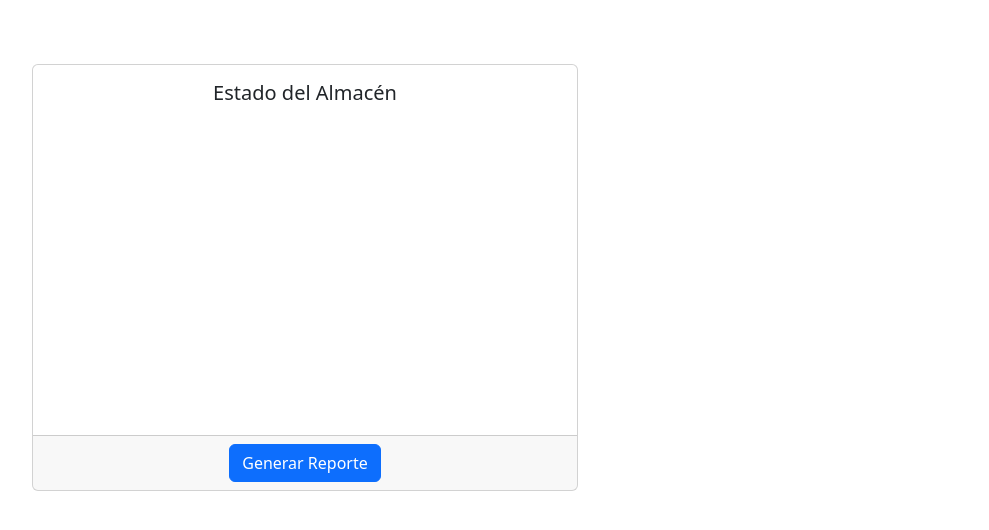
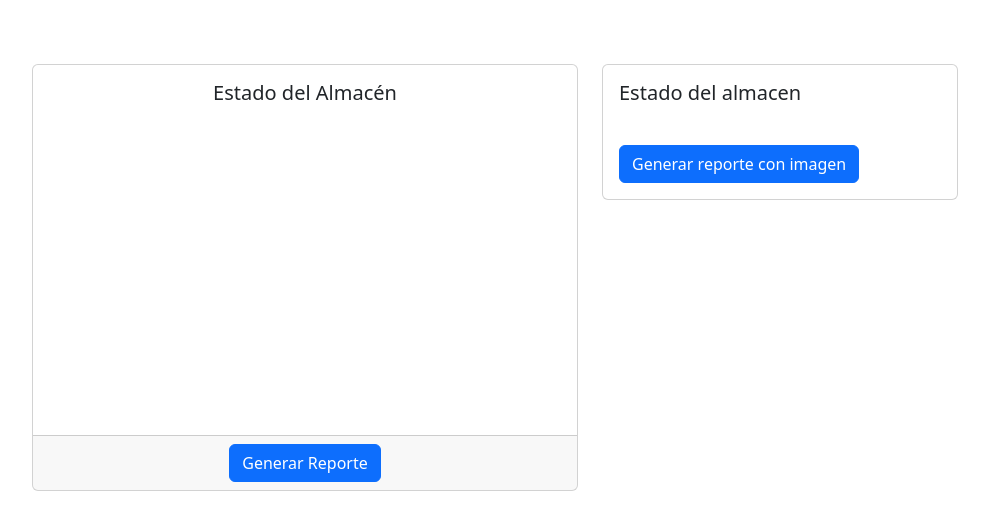
Before and after one commit to Crisvargasmz/Pagina-WEB-VD, a React (Create React App) app in the folder frontend-vd/: page /Estadistica in a window 1280 px wide. Shown: the top 530 px of the page, without its empty margins (50-1039 px from the left). Built offline with nearby package versions, Linux system fonts and the light colour scheme; no server answers.

Commit message:
guardar graficos de estadisticas

```diff
--- a/frontend-vd/src/pages/Estadistica.js
+++ b/frontend-vd/src/pages/Estadistica.js
@@ -1,10 +1,10 @@
 import { useState, useEffect } from 'react';
 import jsPDF from 'jspdf';
 import 'jspdf-autotable';  // Importa 'jspdf-autotable'
-
 import Header from '../components/Header';
 import Chart from 'chart.js/auto';
 import { Container, Row, Col, Card, Button } from 'react-bootstrap';
+import html2canvas from 'html2canvas';
 
 function Estadisticas({ rol }) {
   const [compras, setCompras] = useState([]);
@@ -85,6 +85,30 @@ function Estadisticas({ rol }) {
       .catch((error) => console.error('Error al obtener los detalles de compra:', error));
   };
 
+    // Definición de la función generarReporteAlmacenImg como una función asíncrona
+const generarReporteAlmacenImg = async () => {
+  try {
+    // Utiliza html2canvas para capturar el contenido del elemento con el ID 'myChart' y obtener un objeto canvas
+    const canvas = await html2canvas(document.getElementById('myChart'));
+    // Crea un nuevo objeto jsPDF para trabajar con documentos PDF
+    const pdf = new jsPDF();
+    // Convierte el objeto canvas a una URL de datos en formato PNG
+    const imgData = canvas.toDataURL('image/png');
+    // Añade un texto al documento PDF
+    pdf.text("Reporte de Estado de Almacén", 20, 10);
+    // Añade la imagen capturada del gráfico al documento PDF, con ajustes de coordenadas y tamaño
+    pdf.addImage(imgData, 'PNG', 10, 20, 100, 100);
+    // Guarda el documento PDF con un nombre específico
+    pdf.save("reporte_almacen_con_grafico.pdf");
+  } catch (error) {
+    // Captura y maneja cualquier error que pueda ocurrir durante la ejecución del bloque try
+    console.error('Error al generar el reporte con imagen:', error);
+  }
+};
+
+
+
+
   return (
     <div>
       <Header rol={ rol } />
@@ -105,6 +129,22 @@ function Estadisticas({ rol }) {
               </Card.Footer>
             </Card>
           </Col>
+
+          <Col sm="6" md="6" lg="4">
+            <Card>
+              <Card.Body>
+                <Card.Title>Estado del almacen</Card.Title>
+              </Card.Body>
+
+              <Card.Body>
+                <Button onClick={generarReporteAlmacenImg}>
+                  Generar reporte con imagen
+                </Button>
+              </Card.Body>
+
+            </Card>
+          </Col>
+
         </Row>
       </Container>
     </div>
```
Also changed, not shown: frontend-vd/package.json (+5 -4 lines), 10 other files (tests, documents, lock files or other folders).
